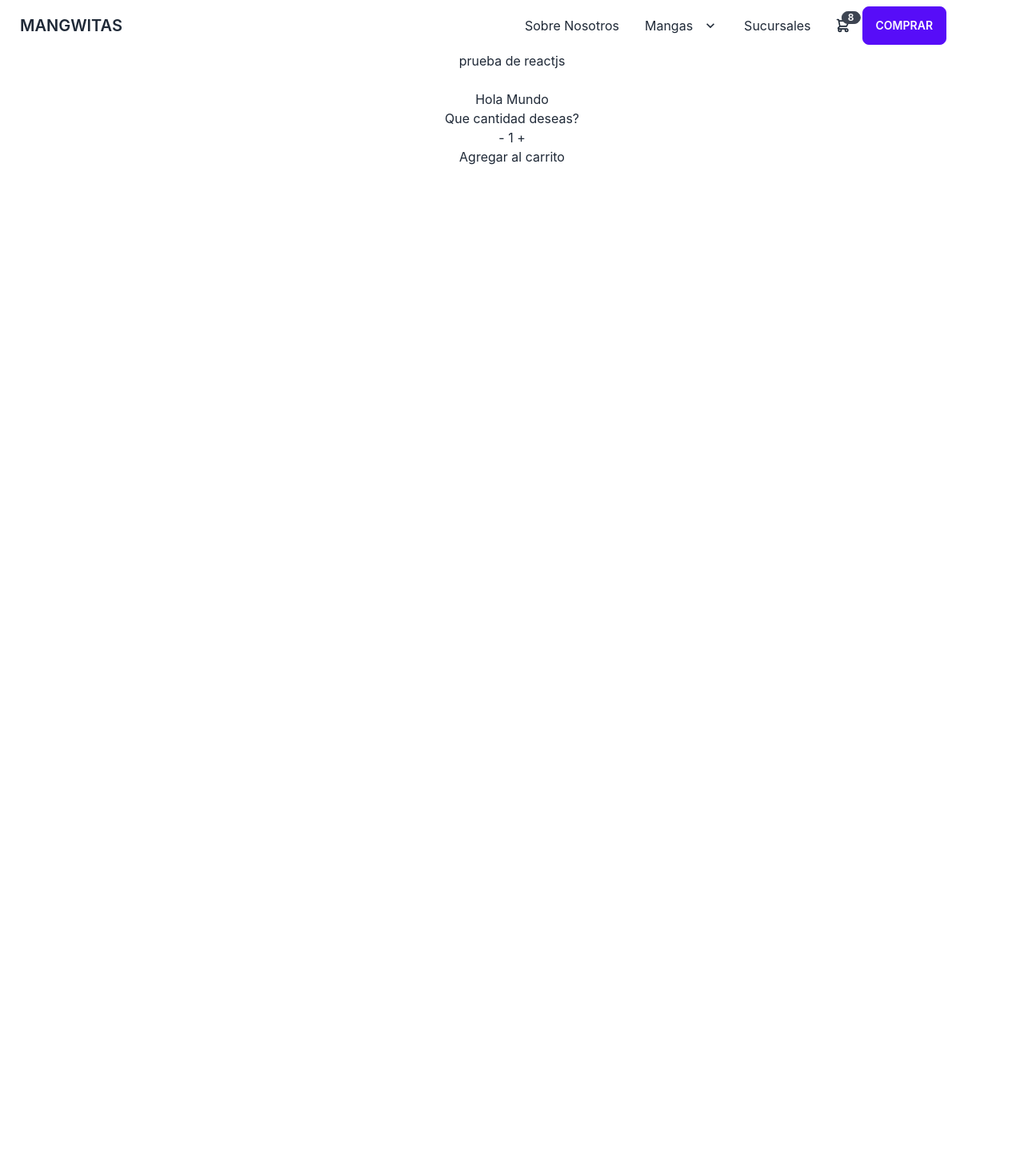
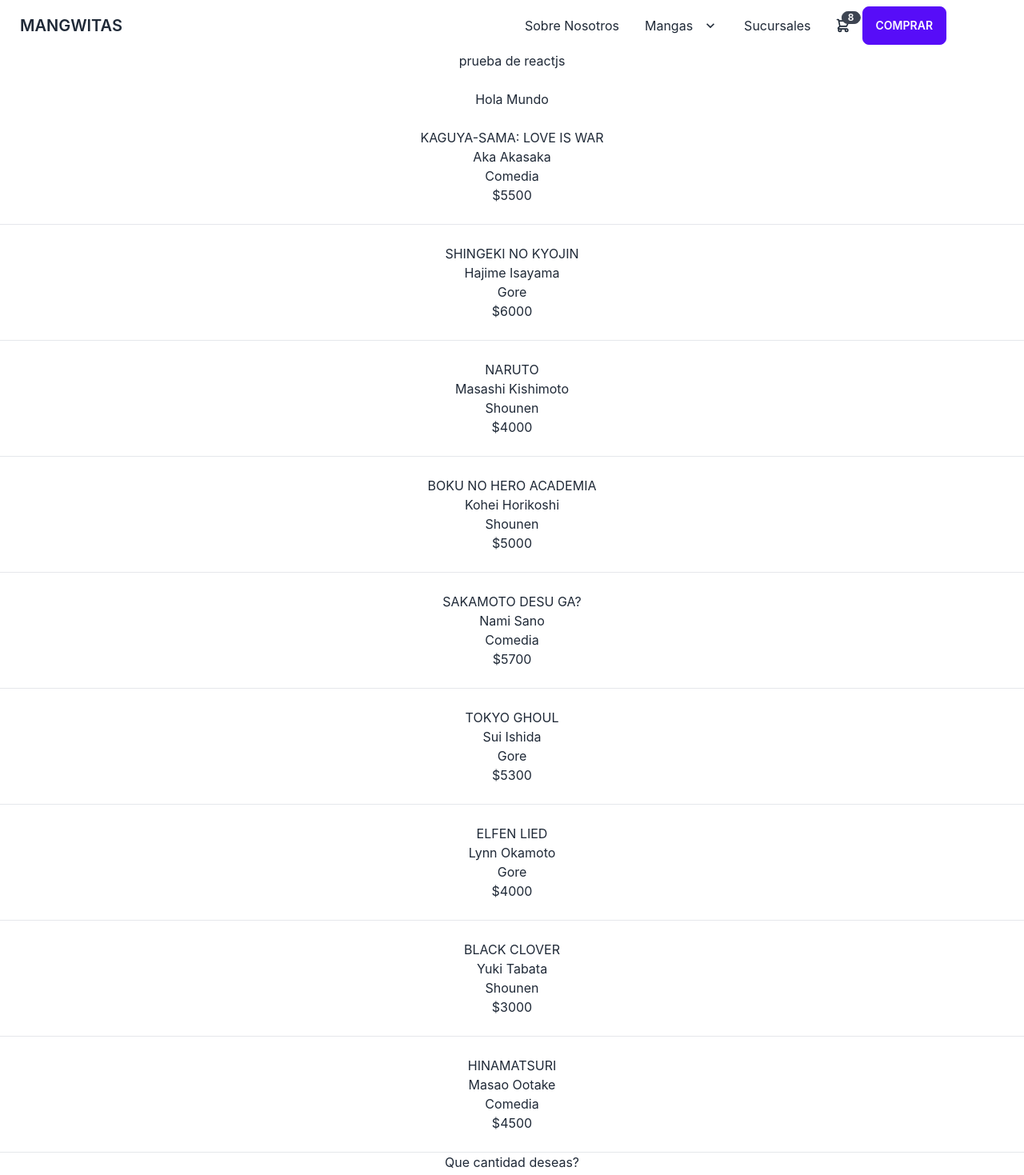
Before and after one commit to NahuelMoyano/RJ-31160-NM, a React (Create React App) app: page / in a window 1280 px wide. Shown: the top 1469 px of the page at 80% size. Before the commit the page ends 800 px from the top, so only its background shows below. Built offline with nearby package versions, Linux system fonts and the light colour scheme.

Commit message:
MAPS y promises

```diff
--- /dev/null
+++ b/src/componentes/Item.js
@@ -0,0 +1,17 @@
+import React from 'react'
+
+function Item( {productos} ) {
+  return (
+    <div>
+        <br/>
+        <h1> {productos.nombre} </h1>
+        <p> {productos.autor} </p>
+        <p> {productos.categoria} </p>
+        <h4> ${productos.precio} </h4>
+        <br/>
+        <hr/>
+    </div>
+  )
+}
+
+export default Item;
--- /dev/null
+++ b/src/componentes/ItemList.js
@@ -0,0 +1,16 @@
+import React from 'react'
+import Item from './Item'
+
+function ItemList( {productos} ) {
+  return (
+    <>
+    {productos.map (thisproductos => {
+        return (
+            <Item productos={thisproductos} key={thisproductos.id}/>
+        )
+    })}
+    </>
+  )
+}
+
+export default ItemList;
--- a/src/componentes/ItemListContainer.js
+++ b/src/componentes/ItemListContainer.js
@@ -1,9 +1,28 @@
-import React from 'react'
+import React, { useEffect, useState } from 'react'
+import productos from '../data/productos'
+import ItemList from './ItemList';
 
-function ItemListContainer(props) {
+function getProductos() {
+  return new Promise ( (resolve, reject) => {
+    setTimeout(() => {
+      resolve (productos);
+      }, 500);
+  });
+}
+
+function ItemListContainer ( props ) {
+  const [productos, setProductos] = useState([])
+  useEffect( () =>{
+    getProductos().then (respuestaPromise => {
+      setProductos (respuestaPromise)
+    })
+  }, [])
   return (
-    <div>{props.titulo}</div>
+    <div>
+      <h1>{props.titulo}</h1>
+      <ItemList productos={productos}/>
+    </div>
   )
 }
 
-export default ItemListContainer
+export default ItemListContainer;
--- /dev/null
+++ b/src/data/productos.js
@@ -0,0 +1,84 @@
+const productos = [
+    {
+        "id": 1,
+        "nombre": "KAGUYA-SAMA: LOVE IS WAR",
+        "autor": "Aka Akasaka",
+        "categoria": "Comedia",
+        "distribuidora": "IVREA",
+        "precio": 5500,
+        "img": "KSLIW.jpg"
+    },
+    {
+        "id": 2,
+        "nombre": "SHINGEKI NO KYOJIN",
+        "autor": "Hajime Isayama",
+        "categoria": "Gore",
+        "distribuidora": "IVREA",
+        "precio": 6000,
+        "img": "SNK.jpg"
+    },
+    {
+        "id": 3,
+        "nombre": "NARUTO",
+        "autor": "Masashi Kishimoto",
+        "categoria": "Shounen",
+        "distribuidora": "Panini Manga",
+        "precio": 4000,
+        "img": "NARUTO.jpg"
+    },
+    {
+        "id": 4,
+        "nombre": "BOKU NO HERO ACADEMIA",
+        "autor": "Kohei Horikoshi",
+        "categoria": "Shounen",
+        "distribuidora": "Planeta Comic",
+        "precio": 5000,
+        "img": "BNHA.jpg"
+    },
+    {
+        "id": 5,
+        "nombre": "SAKAMOTO DESU GA?",
+        "autor": "Nami Sano",
+        "categoria": "Comedia",
+        "distribuidora": "Enterbrain",
+        "precio": 5700,
+        "img": "SDG.jpg"
+    },
+    {
+        "id": 6,
+        "nombre": "TOKYO GHOUL",
+        "autor": "Sui Ishida",
+        "categoria": "Gore",
+        "distribuidora": "IVREA",
+        "precio": 5300,
+        "img": "TG.jpg"
+    },
+    {
+        "id": 7,
+        "nombre": "ELFEN LIED",
+        "autor": "Lynn Okamoto",
+        "categoria": "Gore",
+        "distribuidora": "Arms Corporation",
+        "precio": 4000,
+        "img": "EL.jpg"
+    },
+    {
+        "id": 8,
+        "nombre": "BLACK CLOVER",
+        "autor": "Yuki Tabata",
+        "categoria": "Shounen",
+        "distribuidora": "IVREA",
+        "precio": 3000,
+        "img": "BC.jpg"
+    },
+    {
+        "id": 9,
+        "nombre": "HINAMATSURI",
+        "autor": "Masao Ootake",
+        "categoria": "Comedia",
+        "distribuidora": "Kadokawa",
+        "precio": 4500,
+        "img": "hinamarsuri.jpg"
+    }
+]
+export default productos;
```
Also changed, not shown: 1 other file (tests, documents, lock files or other folders).
